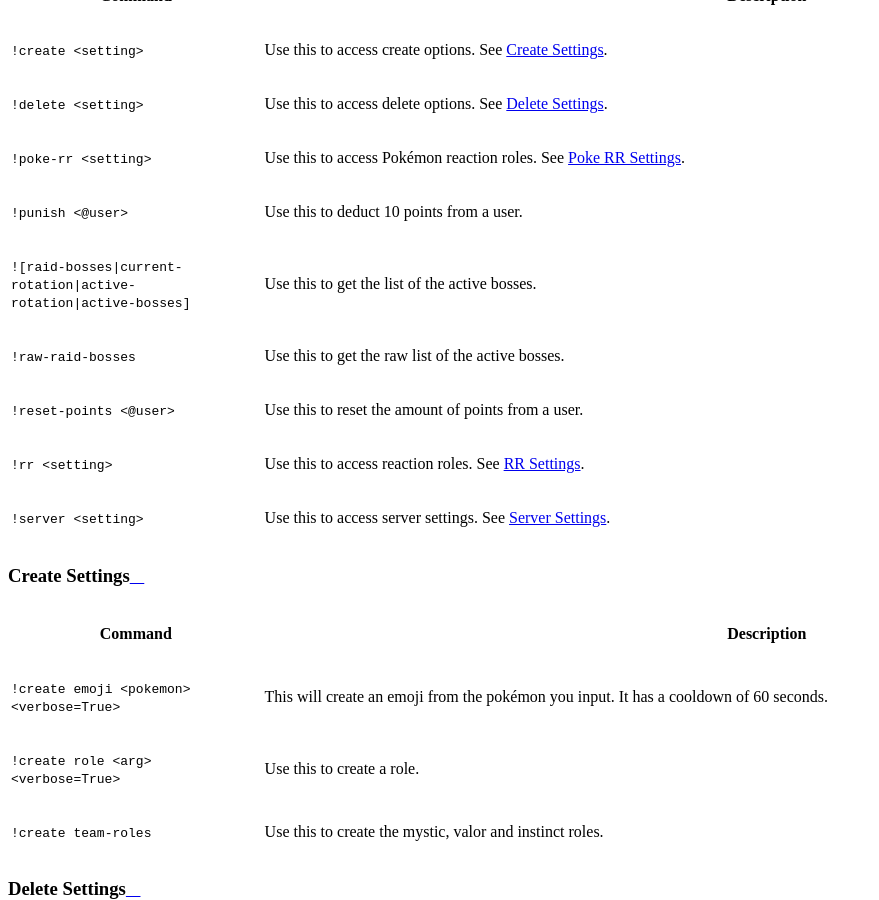
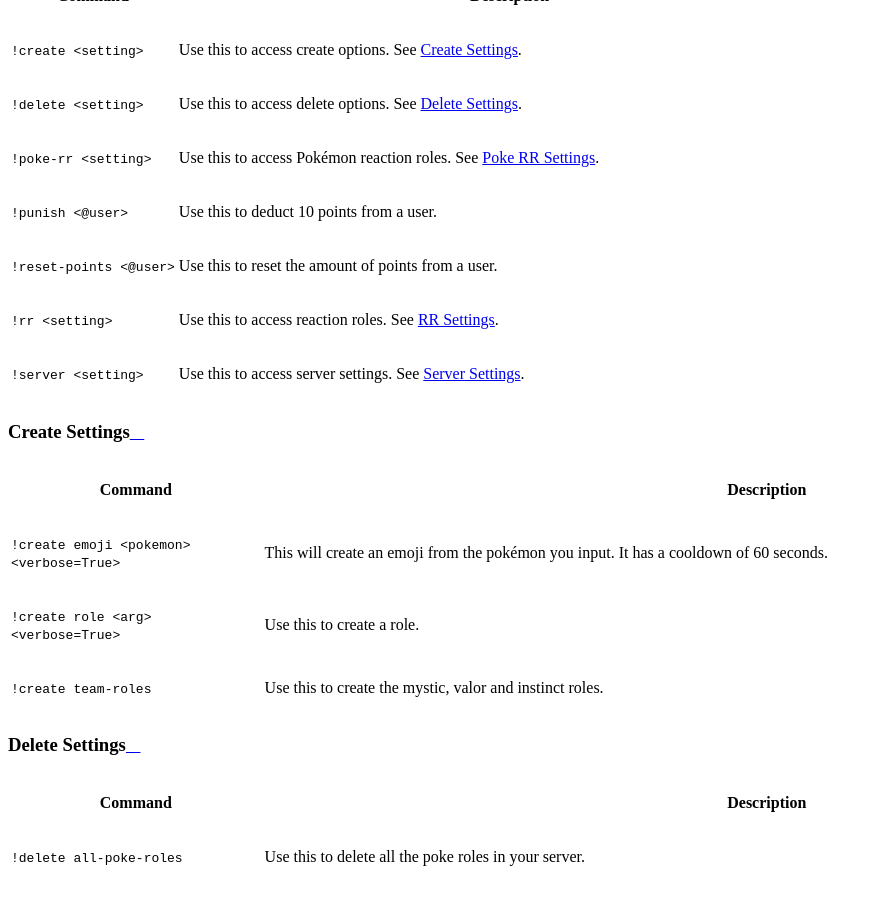
Before and after one commit to NexusRaids/nexus-docs, a Sphinx documentation site: the page built from docs/admin.md, in a window 1280 px wide and 900 px high, scrolled down 711 px. Shown: the whole window, without its empty margins (0-879 px from the left). Built offline with Sphinx 7.4.7 and the Read the Docs theme 2.0.0, drawn with Linux system fonts in a browser that asks for light colours; formulas are drawn with MathJax 3.

Commit message:
Update admin.md

```diff
--- a/docs/admin.md
+++ b/docs/admin.md
@@ -13,8 +13,6 @@
    ``!delete <setting>``, "Use this to access delete options. See `Delete Settings`_."
    ``!poke-rr <setting>``, "Use this to access Pokémon reaction roles. See `Poke RR Settings`_."
    ``!punish <@user>``, "Use this to deduct 10 points from a user."
-   ``![raid-bosses|current-rotation|active-rotation|active-bosses]``, "Use this to get the list of the active bosses."
-   ``!raw-raid-bosses``, "Use this to get the raw list of the active bosses."
    ``!reset-points <@user>``, "Use this to reset the amount of points from a user."
    ``!rr <setting>``, "Use this to access reaction roles. See `RR Settings`_."
    ``!server <setting>``, "Use this to access server settings. See `Server Settings`_."
```
